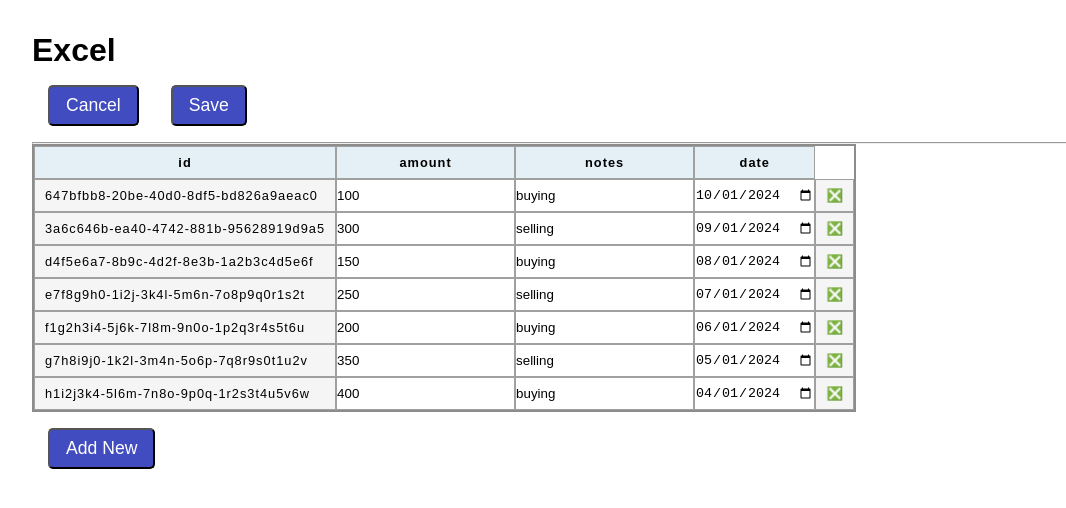
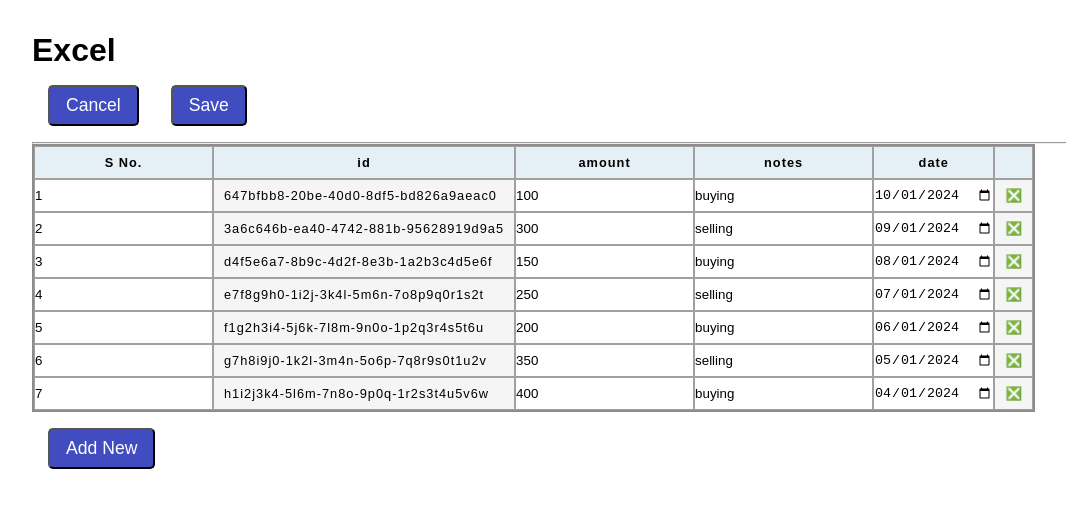
Before and after one commit to Pranay-Tej/react-excel, a React (Vite) app: page / in a window 1280 px wide. Shown: the top 508 px of the page, without its empty margins (0-1066 px from the left). Built offline with nearby package versions, Linux system fonts and the light colour scheme.

Commit message:
swap rows

```diff
--- a/src/Excel.tsx
+++ b/src/Excel.tsx
@@ -2,6 +2,8 @@
 import { format } from "date-fns";
 import { isInvalidAmount, isInvalidNotes } from "./util";
 import { NEW_ORDER_PREFIX } from "./constants";
+import SerialNumField from "./SerilaNumField";
+// import { useAutoAnimate } from '@formkit/auto-animate/react'
 
 function Excel() {
   const {
@@ -13,6 +15,8 @@
     handleSave,
     deleteRow
   } = useExcelContext();
+  // const [parent, enableAnimations] = useAutoAnimate(/* optional config */)
+
 
   return (
     <div>
@@ -27,15 +31,20 @@
       <table>
         <thead>
           <tr>
+            <th>S No.</th>
             <th>id</th>
             <th>amount</th>
             <th>notes</th>
             <th>date</th>
+            <th></th>
           </tr>
         </thead>
+        {/* <tbody ref={parent}> */}
         <tbody>
-          {data.map((d) => (
-            <tr key={d.id} className={d.id.includes(NEW_ORDER_PREFIX) ? 'new' : ''}>
+          {data.map((d, idx) => (
+            // <tr key={d.id} className={d.id.includes(NEW_ORDER_PREFIX) ? 'new' : ''}>
+            <tr key={`${d.id}-${idx}`} className={d.id.includes(NEW_ORDER_PREFIX) ? 'new' : ''}>
+              <td><SerialNumField currentIndex={idx} /></td>
               <td>{d.id}</td>
               <td>
                 <input
--- a/src/ExcelContextProvider.tsx
+++ b/src/ExcelContextProvider.tsx
@@ -26,7 +26,9 @@
     setData((oldData) =>
       oldData.map((d) => (d.id === id ? { ...d, ...updatedValues } : d))
     );
-    updatedOrdersIdSet.current.add(id);
+    if (!id.includes(NEW_ORDER_PREFIX)) {
+      updatedOrdersIdSet.current.add(id);
+    }
   };
 
   const addNewRow = () => {
@@ -54,8 +56,7 @@
 
     const updatedOrders = data.filter(
       (d) =>
-        updatedOrdersIdSet.current.has(d.id) &&
-        d.id.includes(NEW_ORDER_PREFIX) === false
+        updatedOrdersIdSet.current.has(d.id)
     );
     const newOrders: ApiPayloadOrder[] = data
       .filter((d) => d.id.includes(NEW_ORDER_PREFIX))
@@ -82,9 +83,17 @@
 
   const deleteRow = (id: Uuid) => {
     setData((oldData) => oldData.filter((d) => d.id !== id));
-    if(!id.includes(NEW_ORDER_PREFIX)){
+    if (!id.includes(NEW_ORDER_PREFIX)) {
       deletedOrdersIdSet.current.add(id);
     }
+  }
+
+  const swapRows = (idxOne: number, idxTwo: number) => {
+    const dataCopy = [...data];
+    const temp = dataCopy[idxOne];
+    dataCopy[idxOne] = dataCopy[idxTwo];
+    dataCopy[idxTwo] = temp;
+    setData(dataCopy);
   }
 
   return (
@@ -96,7 +105,8 @@
         addNewRow,
         handleCancel,
         handleSave,
-        deleteRow
+        deleteRow,
+        swapRows
       }}
     >
       {props.children}
--- /dev/null
+++ b/src/SerilaNumField.tsx
@@ -0,0 +1,40 @@
+import { useState } from "react";
+// import { useCallback, useState } from "react";
+import { useExcelContext } from "./excelContext";
+// import debounce from 'lodash/debounce';
+
+type Props = {
+    currentIndex: number;
+}
+
+export default function SerialNumField(props: Props) {
+    const [value, setValue] = useState(props.currentIndex + 1);
+
+    const { data, swapRows } = useExcelContext()
+
+    // const debouncedSwapRows = useCallback(
+    //     debounce(swapRows, 250),
+    //     [],
+    //   );
+
+    const handleChange = (e: React.ChangeEvent<HTMLInputElement>) => {
+
+        let newNumber = Number(e.target.value);
+
+        if (newNumber < 1) {
+            newNumber = 1;
+        }
+
+        if (newNumber > data.length) {
+            newNumber = data.length;
+        }
+
+        setValue(Number(e.target.value));
+
+
+        // debouncedSwapRows(props.currentIndex, newNumber - 1);
+        swapRows(props.currentIndex, newNumber - 1);
+    }
+
+    return <input type="number" value={value} onChange={handleChange} onClick={(e) => (e.target as HTMLInputElement).select()} />
+}
--- a/src/excelContext.ts
+++ b/src/excelContext.ts
@@ -12,6 +12,7 @@
   handleCancel: () => void;
   handleSave: () => void;
   deleteRow: (id: Uuid) => void;
+  swapRows: (idxOne: number, id2: number) => void;
 };
 
 const ExcelContext = createContext<Context>({
@@ -21,7 +22,8 @@
   addNewRow: () => {},
   handleCancel: () => {},
   handleSave: () => {},
-  deleteRow: () => {}
+  deleteRow: () => {},
+  swapRows: () => {},
 });
 
 
```
